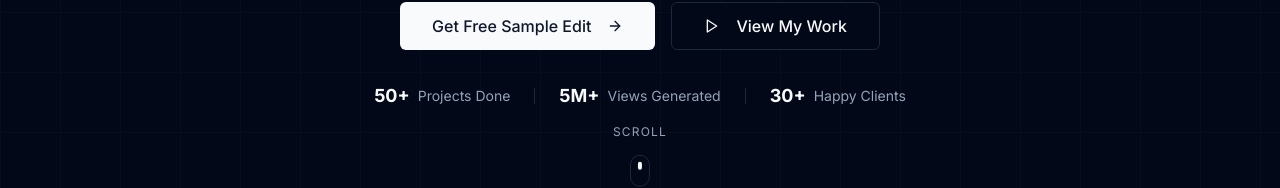
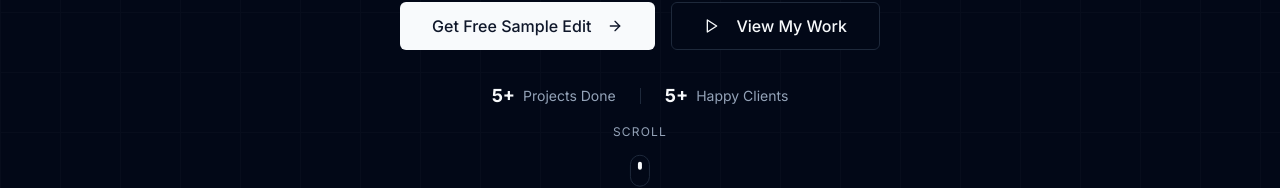
Before and after one commit to aryanjadhav964-ctrl/aryan_portfolio, a Next.js app: page / in a window 1280 px wide. Shown: the part 588-776 px from the top of the page. Built offline with nearby package versions, Linux system fonts and the light colour scheme; no server answers.

Commit message:
Social Links added in footer and some useless things removed from hero section

```diff
--- a/src/components/Footer.tsx
+++ b/src/components/Footer.tsx
@@ -28,7 +28,7 @@ export default function Footer() {
           {/* Social links */}
           <div className="flex items-center gap-3">
             <motion.a
-              href="https://instagram.com"
+              href="https://www.instagram.com/aryan_media_lab/"
               target="_blank"
               rel="noopener noreferrer"
               whileHover={{ scale: 1.1, y: -2 }}
@@ -39,7 +39,7 @@ export default function Footer() {
               <Instagram size={18} />
             </motion.a>
             <motion.a
-              href="https://linkedin.com"
+              href="https://www.linkedin.com/in/aryan-jadhav-a856612b6/"
               target="_blank"
               rel="noopener noreferrer"
               whileHover={{ scale: 1.1, y: -2 }}
--- a/src/components/HeroSection.tsx
+++ b/src/components/HeroSection.tsx
@@ -135,17 +135,17 @@ export default function HeroSection() {
             className="flex items-center gap-6 mt-4 text-sm text-muted-foreground"
           >
             <div className="flex items-center gap-2">
-              <span className="text-primary font-bold text-lg">50+</span>
+              <span className="text-primary font-bold text-lg">5+</span>
               <span>Projects Done</span>
             </div>
-            <div className="w-px h-4 bg-border" />
+            {/* <div className="w-px h-4 bg-border" />
             <div className="flex items-center gap-2">
               <span className="text-primary font-bold text-lg">5M+</span>
               <span>Views Generated</span>
-            </div>
+            </div> */}
             <div className="w-px h-4 bg-border" />
             <div className="flex items-center gap-2">
-              <span className="text-primary font-bold text-lg">30+</span>
+              <span className="text-primary font-bold text-lg">5+</span>
               <span>Happy Clients</span>
             </div>
           </motion.div>
```
